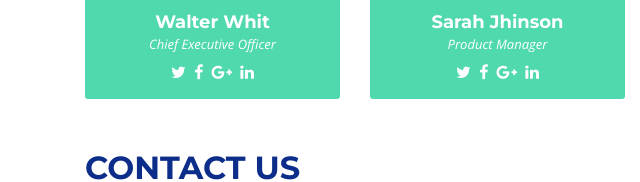
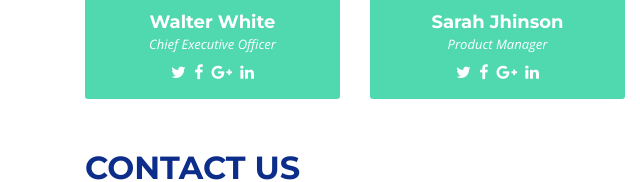
Before and after one commit to abody114/testrepo, a plain HTML site: page index.html in a window 1280 px wide. Shown: the part 3990-4172 px from the top of the page, 0-640 px from the left. Drawn offline with nearby package versions, Linux system fonts and the light colour scheme; files whose address does not match are found by name.

Commit message:
changed whit to white

```diff
--- a/index.html
+++ b/index.html
@@ -423,7 +423,7 @@
             <div class="member">
               <div class="pic"><img src="img/team-1.jpg" alt=""></div>
               <div class="details">
-                <h4>Walter Whit</h4>
+                <h4>Walter White</h4>
                 <span>Chief Executive Officer</span>
                 <div class="social">
                   <a href=""><i class="fa fa-twitter"></i></a>
```
